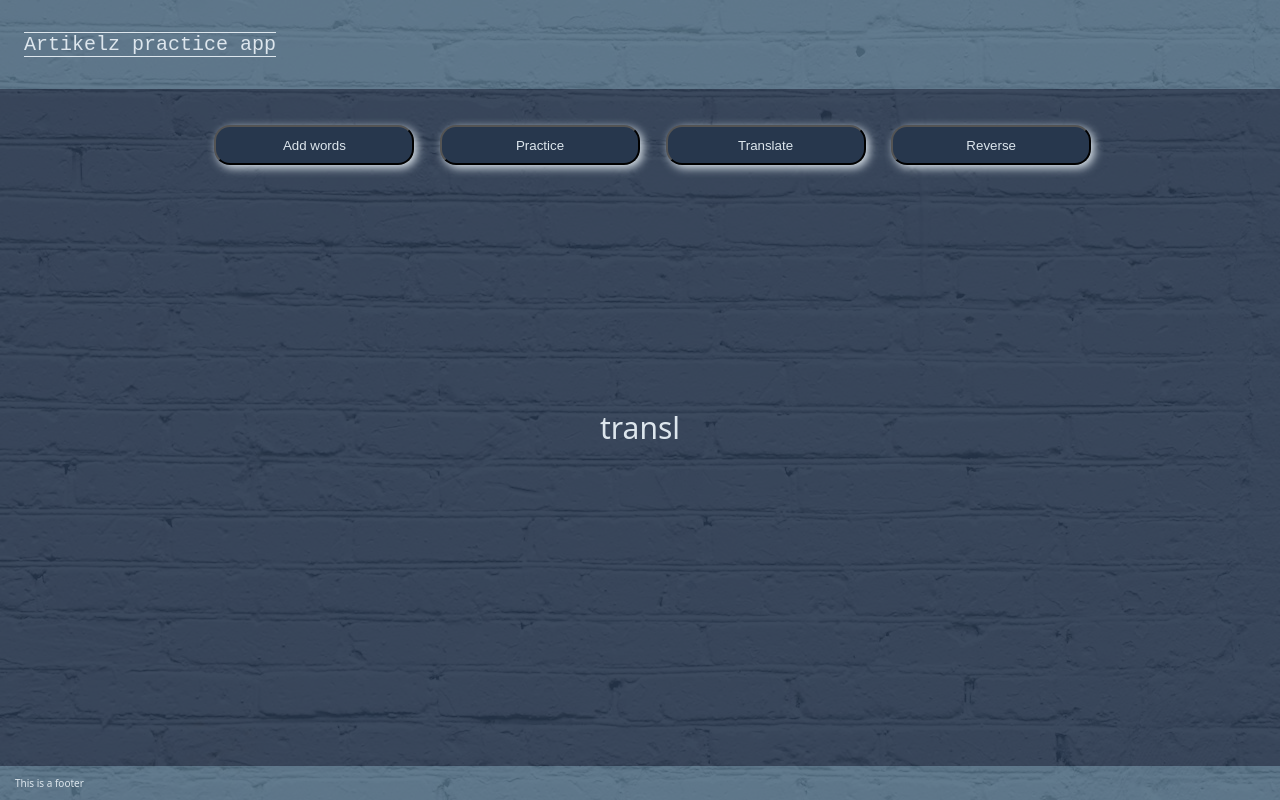
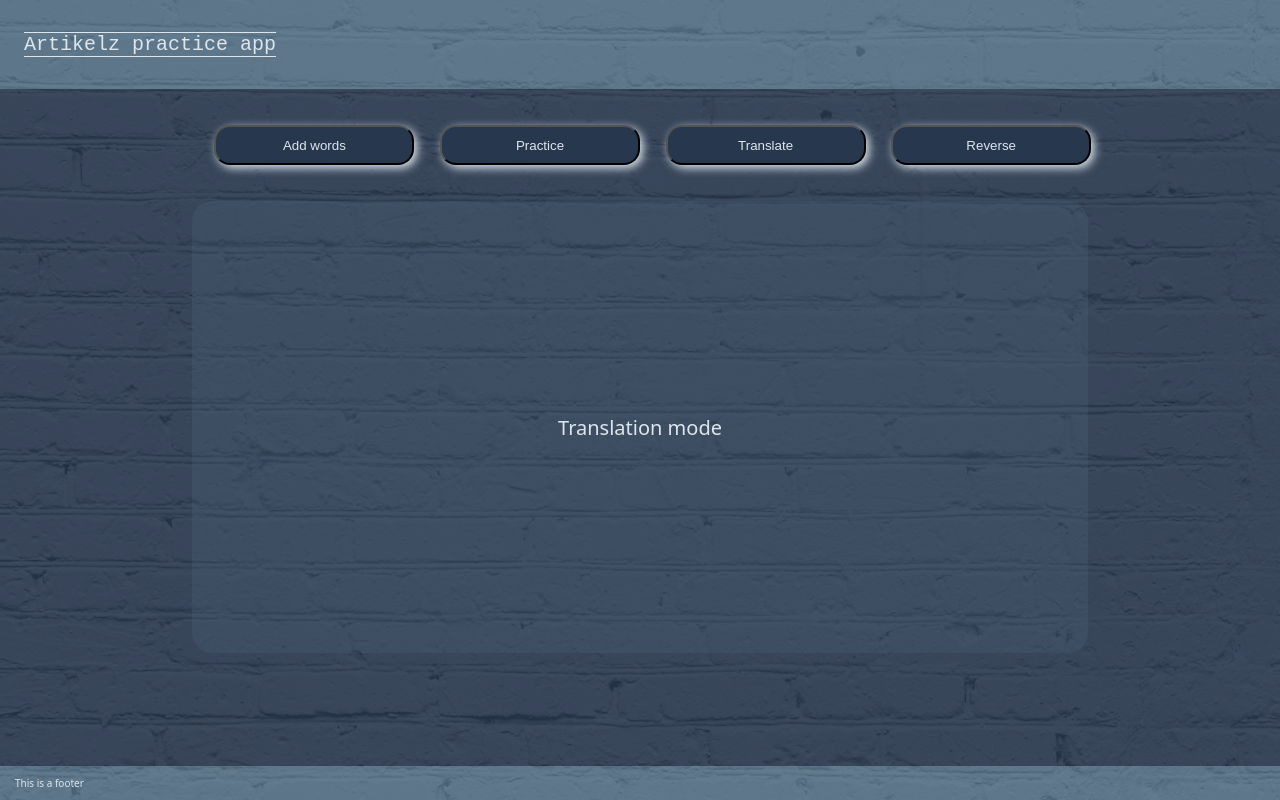
Before and after one commit to PieterDCI/Vocabulary-Practice-App-React, a React (Vite) app: page / in a window 1280 px wide. Both pictures are taken after a click on the button "Translate". Built offline with nearby package versions, Linux system fonts and the light colour scheme; some icons are missing.

Commit message:
add styling correction

```diff
--- a/src/App.css
+++ b/src/App.css
@@ -11,9 +11,11 @@ main {
   .wrapper {
     display: flex;
     height: 80%;
-    width: 80%;
+    width: 70%;
     align-items: center;
     justify-content: center;
-    font-size: 3rem;
+    font-size: 2rem;
+    background-color: rgba(82, 109, 130, 0.2);
+    border-radius: 20px;
 
 }
--- a/src/components/Main.jsx
+++ b/src/components/Main.jsx
@@ -11,9 +11,9 @@ function Main({ mode }) {
             (mode === 'transl')? <TranslateMode /> :
               (mode === 'rtransl')? <ReverseTrnslMode /> :
                 <main>
-                      <div className="wrapper">
-                          <p>select pls</p>
-                      </div>
+                    <div className="wrapper" style={{backgroundColor: 'transparent'}}>
+                        <p><i class="icon-arrow-up"></i> Please select one of the options above! <i class="icon-arrow-up"></i></p>
+                    </div>
                 </main>
     )
 }
--- a/src/components/modes/ReverseTrnslMode.jsx
+++ b/src/components/modes/ReverseTrnslMode.jsx
@@ -2,7 +2,7 @@ function ReverseTrnslMode() {
     return(
         <main>
             <div className="wrapper">
-                <p>rtrnsl</p>
+                <p>Reverse Translation Mode</p>
             </div>
        </main>
     )
--- a/src/components/modes/TranslateMode.jsx
+++ b/src/components/modes/TranslateMode.jsx
@@ -2,7 +2,7 @@ function TranslateMode() {
     return(
         <main>
             <div className="wrapper">
-                <p>transl</p>
+                <p>Translation mode</p>
             </div>
        </main>
     )
```
